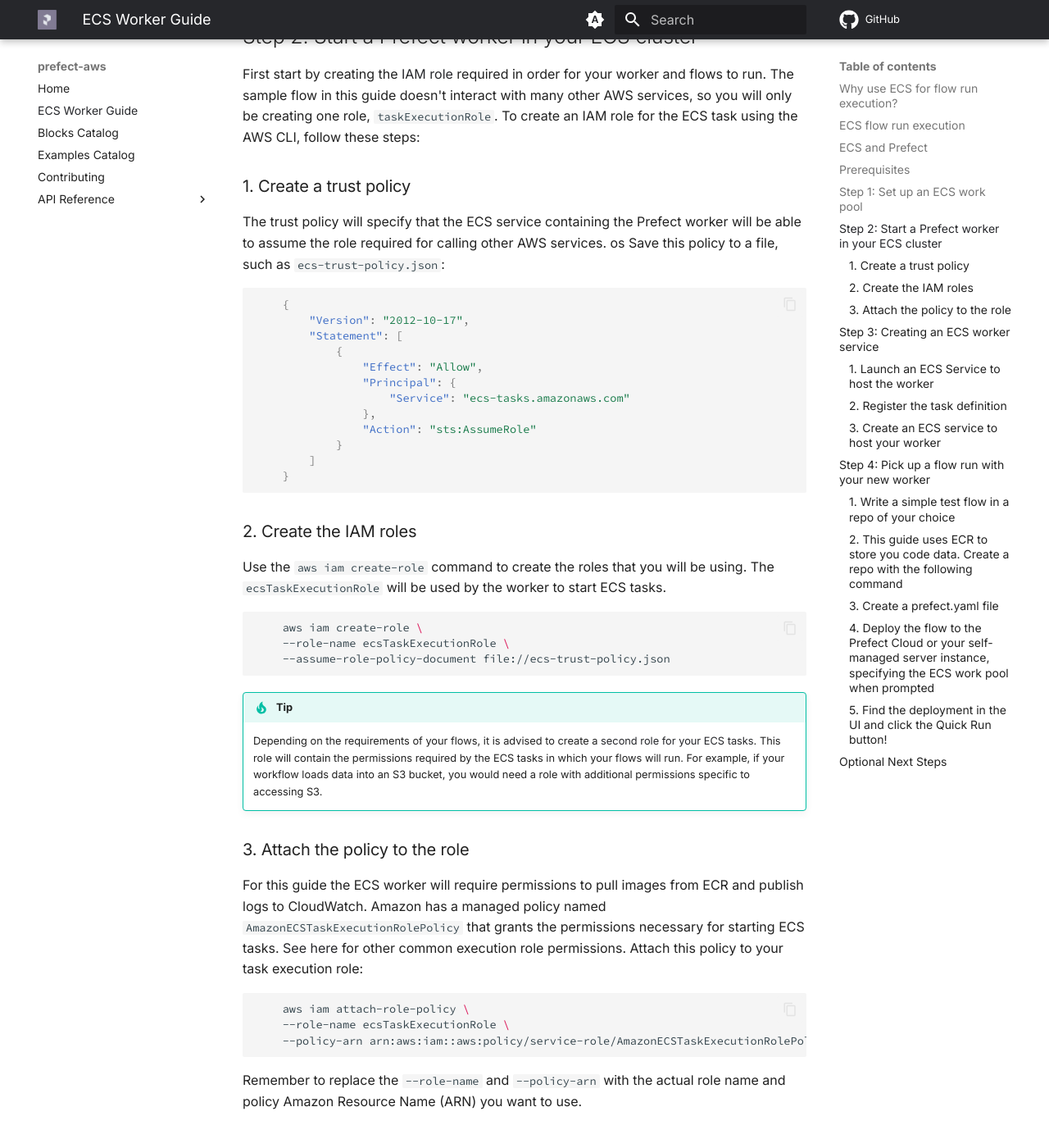
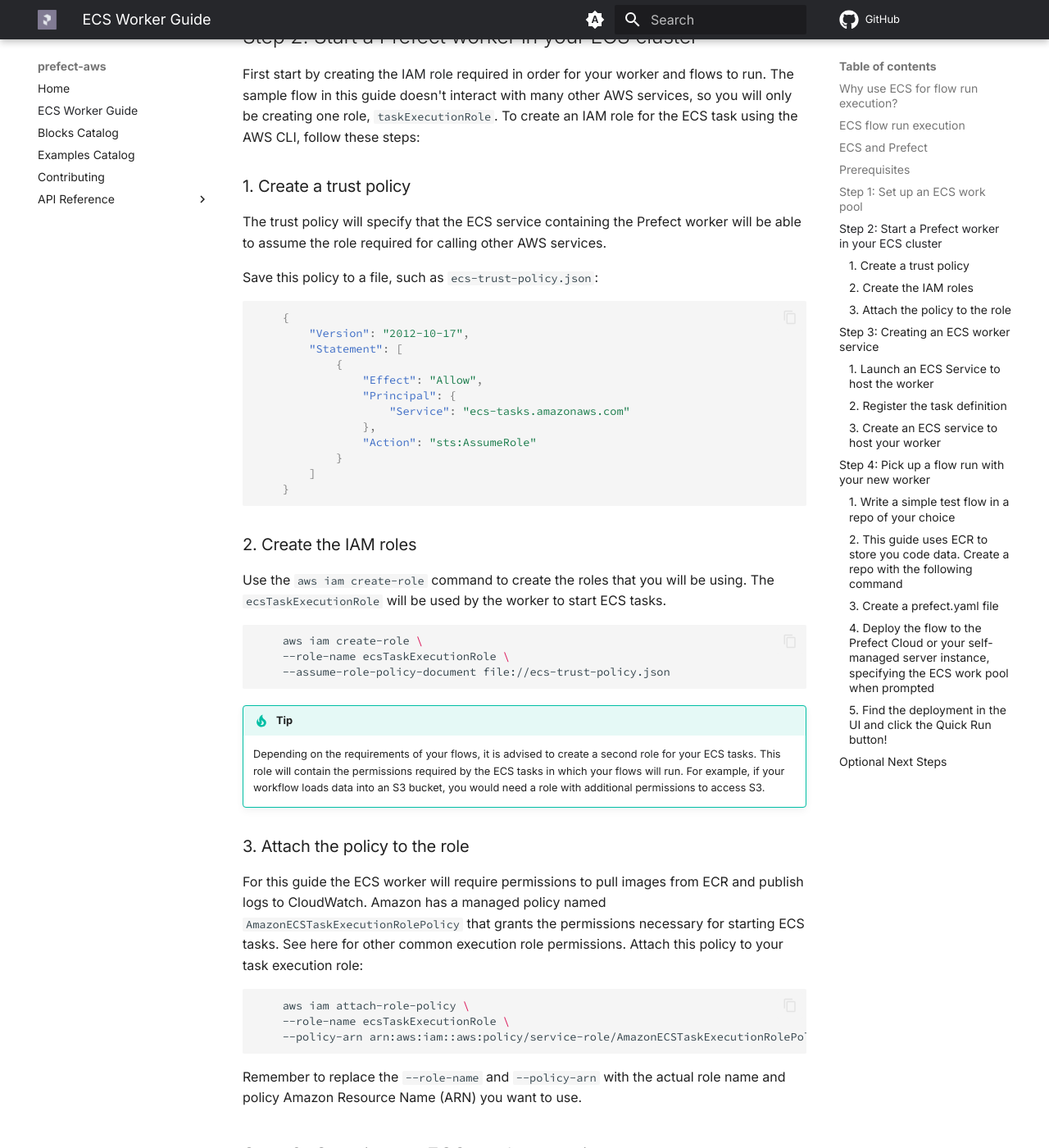
Before and after one commit to PrefectHQ/prefect-aws, an MkDocs documentation site: the page built from docs/ecs_guide.md, in a window 1280 px wide and 1400 px high, scrolled down 3738 px. Shown: the whole window at 82% size. Built offline with MkDocs 1.6.1 and Material for MkDocs 9.7.7, drawn with Linux system fonts in a browser that asks for light colours; comment, search, counter and statistics services are not loaded; some of the changed text lies outside the part shown.

Commit message:
grammar fix

````diff
--- a/docs/ecs_guide.md
+++ b/docs/ecs_guide.md
@@ -88,7 +88,6 @@
 <hr>
 
 
-
 !!! tip
     If you prefer infrastructure as code check out this [Terraform module](https://github.com/PrefectHQ/prefect-recipes/tree/main/devops/infrastructure-as-code/aws/tf-prefect2-ecs-worker) to provision an ECS cluster with a worker.
 
@@ -125,7 +124,7 @@
 ### 1. Create a trust policy
 
 The trust policy will specify that the ECS service containing the Prefect worker will be able to assume the role required for calling other AWS services.
-os
+
 Save this policy to a file, such as `ecs-trust-policy.json`:
 
 ```json
@@ -155,7 +154,7 @@
 ```
 
 !!! tip
-    Depending on the requirements of your flows, it is advised to create a [second role for your ECS tasks](https://docs.aws.amazon.com/AmazonECS/latest/developerguide/task-iam-roles.html). This role will contain the permissions required by the ECS tasks in which your flows will run. For example, if your workflow loads data into an S3 bucket, you would need a role with additional permissions specific to accessing S3.
+    Depending on the requirements of your flows, it is advised to create a [second role for your ECS tasks](https://docs.aws.amazon.com/AmazonECS/latest/developerguide/task-iam-roles.html). This role will contain the permissions required by the ECS tasks in which your flows will run. For example, if your workflow loads data into an S3 bucket, you would need a role with additional permissions to access S3.
 
 ### 3. Attach the policy to the role
 
````
Also changed, not shown: other parts of docs/ecs_guide.md (+1 -1 lines).
